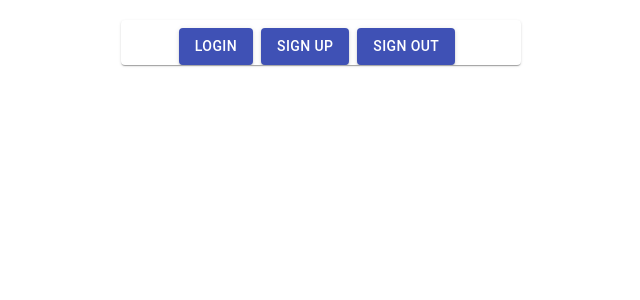
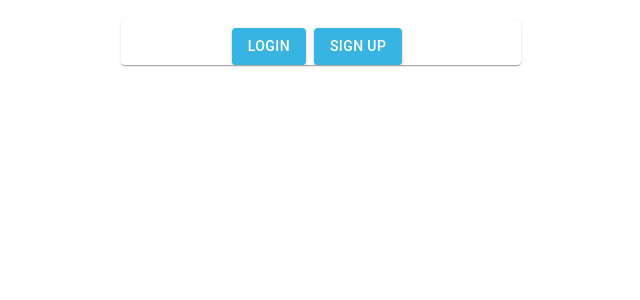
Before and after one commit to Essentialism-2/Frontend, a React (Create React App) app: page / in a window 1280 px wide. Shown: the top 300 px of the page, without its empty margins (319-959 px from the left). Built offline with nearby package versions, Linux system fonts and the light colour scheme.

Commit message:
Add private route and update some colors

```diff
--- a/src/App.js
+++ b/src/App.js
@@ -7,27 +7,31 @@ import Login from './components/Login';
 import Register from './components/Register';
 import SignOut from './components/SignOut';
 import Dashboard from './components/Dashboard';
-import TopThree from './components/TopThree';
+import PrivateRoute from './utils/PrivateRoute';
+import { ThemeProvider, createMuiTheme } from '@material-ui/core/styles';
+
+const theme = createMuiTheme({
+    pallette: {
+        primary: {
+            main: '#38B4E2',
+            dark: '#006666'
+        }
+    }
+});
 
 const App = () => {
     return (
         <div className='App'>
-            <Switch>
-                <Route exact path='/' component={LandingPage} />
-                <Route path='/login'>
-                    <Login />
-                </Route>
-                <Route path='/register'>
-                    <Register />
-                </Route>
-                <Route path='/values-form'>
-                    <ValuesForm />
-                </Route>
-                <Route path='/signout'>
-                    <SignOut />
-                </Route>
-                <Route path='/dashboard' component={Dashboard} />
-            </Switch>
+            <ThemeProvider theme={theme}>
+                <Switch>
+                    <Route exact path='/' component={LandingPage} />
+                    <Route path='/login' component={Login} />
+                    <Route path='/register' component={Register} />
+                    <PrivateRoute path='/dashboard' component={Dashboard} />
+                    <Route path='/values-form' component={ValuesForm} />>
+                    <Route path='/signout' component={SignOut} />
+                </Switch>
+            </ThemeProvider>
         </div>
     );
 };
--- a/src/components/CuratedValues.js
+++ b/src/components/CuratedValues.js
@@ -22,7 +22,12 @@ const useStyles = makeStyles(theme => ({
         overflow: 'auto'
     },
     button: {
-        margin: theme.spacing(0.5, 0)
+        margin: theme.spacing(0.5, 0),
+        background: theme.pallette.primary.main,
+        '&:hover':{
+            background: theme.pallette.primary.dark
+        }
+
     }
 }));
 
@@ -67,16 +72,10 @@ const CuratedValues = () => {
             .catch(err => console.log('Curated GET error', err));
     }, []);
 
-    // const handleAllRight = () => {
-    //     setRight(right.concat(left));
-    //     setLeft([]);
-    // };
-
     const handleCheckedRight = () => {
         setRight(right.concat(leftChecked));
         setLeft(not(left, leftChecked));
         setChecked(not(checked, leftChecked));
-        // setTopThree(checked)
     };
 
     const handleCheckedLeft = () => {
@@ -85,28 +84,6 @@ const CuratedValues = () => {
         setChecked(not(checked, rightChecked));
     };
     console.log('Checked', checked);
-
-
-    // const handleAllLeft = () => {
-    //     setLeft(left.concat(right));
-    //     setRight([]);
-    // };
-
-    // const setTopThree = checked => {
-    //     const userId = localStorage.getItem('id');
-    //     checked.map(item => {
-    //         console.log('Item', item)
-    //         axiosWithAuth()
-    //             .put(`/values/user/${userId}`, {
-    //                 value_id: item.Value_Id,
-    //                 top_three: true
-    //             })
-    //             .then(res => {
-    //                 console.log('PUT response', res)
-    //             })
-    //             .catch(err => console.log('PUT error', err));
-    //     });
-    // };
 
     const customList = left => (
         <Paper className={classes.paper}>
@@ -133,7 +110,7 @@ const CuratedValues = () => {
                                 primary={
                                     <Value
                                         name={value.Value_name}
-                                        description={value.Value_description}
+                                        description={value.description}
                                     />
                                 }
                             />
@@ -155,15 +132,6 @@ const CuratedValues = () => {
             <Grid item>{customList(left)}</Grid>
             <Grid item>
                 <Grid container direction='column' alignItems='center'>
-                    {/* <Button
-                        variant='outlined'
-                        size='small'
-                        className={classes.button}
-                        onClick={handleAllRight}
-                        disabled={left.length === 0}
-                        aria-label='move all right'>
-                        ≫
-                    </Button> */}
                     <Button
                         variant='outlined'
                         size='small'
@@ -182,15 +150,6 @@ const CuratedValues = () => {
                         aria-label='move selected left'>
                         &lt;
                     </Button>
-                    {/* <Button
-                        variant='outlined'
-                        size='small'
-                        className={classes.button}
-                        onClick={handleAllLeft}
-                        disabled={right.length === 0}
-                        aria-label='move all left'>
-                        ≪
-                    </Button> */}
                 </Grid>
             </Grid>
             <Grid item>{customList(right)}</Grid>
@@ -199,15 +158,3 @@ const CuratedValues = () => {
 };
 
 export default CuratedValues;
-
-// const values = [
-//     {
-//         title: 'Nothing'
-//     },
-//     {
-//         title: 'More nothing'
-//     },
-//     {
-//         title: 'Even more nothing'
-//     }
-// ];
--- a/src/components/Dashboard.js
+++ b/src/components/Dashboard.js
@@ -30,6 +30,7 @@ import TopThree from './TopThree';
 const useStyles = makeStyles(theme => ({
     grow: {
         flexGrow: 1,
+
       },
       menuButton: {
         marginRight: theme.spacing(2),
@@ -98,7 +99,15 @@ const useStyles = makeStyles(theme => ({
     addProject: {
         position: 'absolute',
         bottom: 20,
-        right: 20
+        right: 20,
+        background: theme.pallette.primary.main,
+        '&:hover':{
+            background: theme.pallette.primary.dark
+        }
+
+    },
+    appBar: {
+      backgroundColor: theme.pallette.primary.main
     }
   }));
 
@@ -186,7 +195,7 @@ const Dashboard = () => {
 
     return (
         <div className={classes.grow}>
-        <AppBar position="static">
+        <AppBar position="static" className={classes.appBar}>
           <Toolbar>
             <IconButton
               edge="start"
--- a/src/components/FinalValues.js
+++ b/src/components/FinalValues.js
@@ -20,24 +20,21 @@ const useStyles = makeStyles(theme => ({
         overflow: 'auto'
     },
     button: {
-        margin: theme.spacing(0.5, 0)
+        margin: theme.spacing(0.5, 0),
+        background: theme.pallette.primary.main,
+        '&:hover':{
+            background: theme.pallette.primary.dark
+        }
+
     },
     textField: {
         height: 'auto'
     }
 }));
 
-// function not(a, b) {
-//     return a.filter(value => b.indexOf(value) === -1);
-// }
-
-// function intersection(a, b) {
-//     return a.filter(value => b.indexOf(value) !== -1);
-// }
 
 const FinalValues = () => {
     const classes = useStyles();
-    // const [checked, setChecked] = useState([]);
     const [right, setRight] = useContext(RightContext);
     const [description, setDescription] = useContext(DescriptionContext);
 
--- a/src/components/LandingPage.js
+++ b/src/components/LandingPage.js
@@ -7,7 +7,13 @@ import { makeStyles } from '@material-ui/core/styles';
 const useStyles = makeStyles(theme => ({
     button: {
         marginTop: theme.spacing(1),
-        marginRight: theme.spacing(1)
+        marginRight: theme.spacing(1),
+        background: theme.pallette.primary.main,
+        '&:hover':{
+            background: theme.pallette.primary.dark
+        }
+
+
     }
 }));
 
@@ -32,14 +38,6 @@ const LandingPage = props => {
                     Sign Up
                 </Button>
             </Link>
-            <Link to='/signout' style={{ textDecoration: 'none' }}>
-                <Button
-                    className={classes.button}
-                    color='primary'
-                    variant='contained'>
-                    Sign Out
-                </Button>
-            </Link>
         </Card>
     );
 };
--- a/src/components/Login.js
+++ b/src/components/Login.js
@@ -10,7 +10,12 @@ import { withRouter } from 'react-router-dom';
 const useStyles = makeStyles(theme => ({
     button: {
         marginTop: theme.spacing(1),
-        marginRight: theme.spacing(1)
+        marginRight: theme.spacing(1),
+        background: theme.pallette.primary.main,
+        '&:hover':{
+            background: theme.pallette.primary.dark
+        }
+
     }
 }));
 
--- a/src/components/Register.js
+++ b/src/components/Register.js
@@ -4,8 +4,19 @@ import validate from "./validateLogin"
 import { Button, Card } from '@material-ui/core';
 import { axiosWithAuth } from '../utils/axiosWithAuth';
 import { withRouter } from 'react-router-dom';
+import { makeStyles } from '@material-ui/core/styles';
+
+const useStyles = makeStyles(theme => ({
+	button: {
+        background: theme.pallette.primary.main,
+        '&:hover':{
+            background: theme.pallette.primary.dark
+        }
+	}
+}))
 
 const Register = props => {
+	const classes = useStyles();
 	const { handleChange, handleSubmit, values, errors } = useForm(submit, validate);
 
 	function submit() {
@@ -71,7 +82,7 @@ const Register = props => {
 					</div>
 				</div>
 
-				<Button type="submit">Submit</Button>
+				<Button type="submit" className={classes.button}>Submit</Button>
 
 			</form>
 		</Card>
--- a/src/components/ValuesForm.js
+++ b/src/components/ValuesForm.js
@@ -20,7 +20,11 @@ const useStyles = makeStyles(theme => ({
     },
     button: {
         marginTop: theme.spacing(1),
-        marginRight: theme.spacing(1)
+        marginRight: theme.spacing(1),
+        background: theme.pallette.primary.main,
+        '&:hover':{
+            background: theme.pallette.primary.dark
+        }
     },
     actionsContainer: {
         marginBottom: theme.spacing(2)
@@ -31,7 +35,7 @@ const useStyles = makeStyles(theme => ({
 }));
 
 function getSteps() {
-    return ['Select Values', 'Refine values', 'Think about your values'];
+    return ['Select Values - What is important to you?', 'Refine values - Pick your top 3', 'Think about your values - Describe why these are important to you'];
 }
 
 function getStepContent(step) {
@@ -52,11 +56,11 @@ const ValuesForm = () => {
     const [right] = useContext(RightContext);
     const classes = useStyles();
     const [activeStep, setActiveStep] = useState(0);
-    const [description, setDescription] = useContext(DescriptionContext)
+    const [description] = useContext(DescriptionContext)
     const steps = getSteps();
+    const userId = localStorage.getItem('id');
 
     const assignValues = () => {
-        const userId = localStorage.getItem('id');
         right.map(item => {
             axiosWithAuth()
                 .post(`/values/user/${userId}`, {
@@ -72,7 +76,6 @@ const ValuesForm = () => {
     };
 
     const setTopThree = () => {
-        const userId = localStorage.getItem('id');
         right.map(item => {
             console.log('Item', item);
             axiosWithAuth()
@@ -88,7 +91,6 @@ const ValuesForm = () => {
     };
 
     const sendDescription = () => {
-        const userId = localStorage.getItem('id');
         right.map(item => {
             axiosWithAuth()
                 .put(`/values/user/${userId}`, {
--- a/src/index.js
+++ b/src/index.js
@@ -7,6 +7,7 @@ import * as serviceWorker from './serviceWorker';
 import Store from './utils/store';
 
 
+
 ReactDOM.render(<Router><Store><App /></Store></Router>, document.getElementById('root'));
 
 // If you want your app to work offline and load faster, you can change
```
Also changed, not shown: src/components/TopThree.js (+169 -115 lines).
